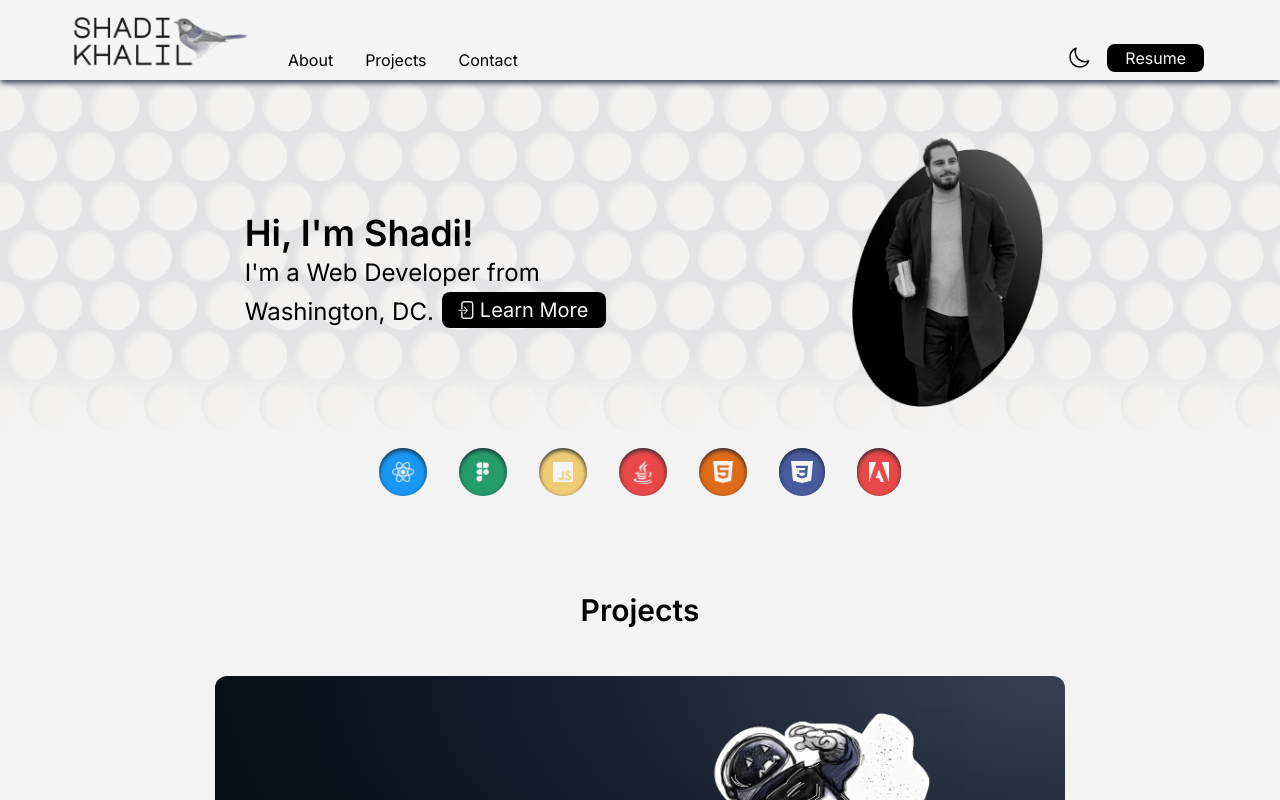
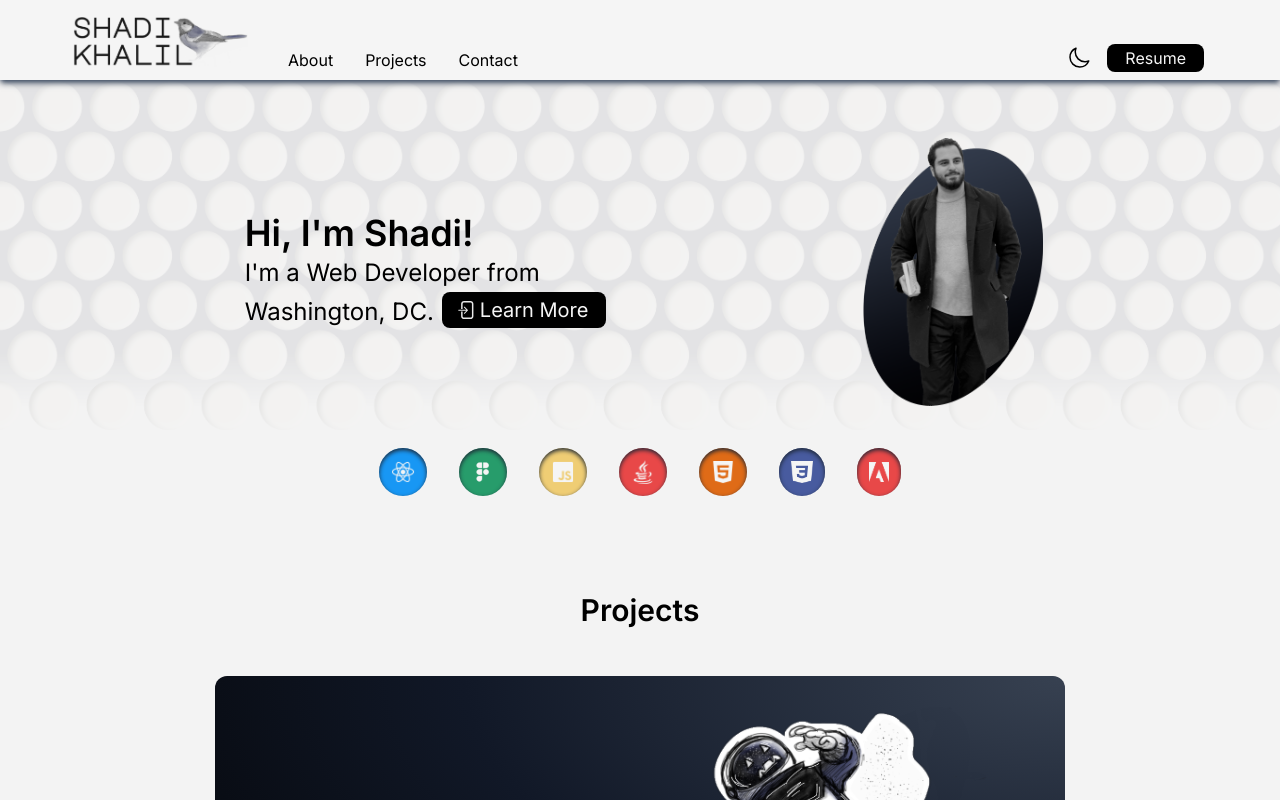
Before and after one commit to smkhalil2/Portfolio, a Next.js app in the folder portfolio/: page / in a window 1280 px wide. Shown: the top 800 px of the page. Built offline with nearby package versions, Linux system fonts and the light colour scheme.

Commit message:
gradient

```diff
--- a/portfolio/src/components/Hero.jsx
+++ b/portfolio/src/components/Hero.jsx
@@ -63,7 +63,7 @@ const Hero = ({ darkMode }) => {
           className="md:flex xl:w-[15%] md:w-[18%] hidden"
           width={1000}
           height={1200}
-          src="/images/profile-pic2.png"
+          src="/images/profile-pic3.png"
           alt="Shadi's personal headshot"
         />
         {/* Skill Badges */}
```
Also changed, not shown: portfolio/public/images/profile-pic3.png (added).
